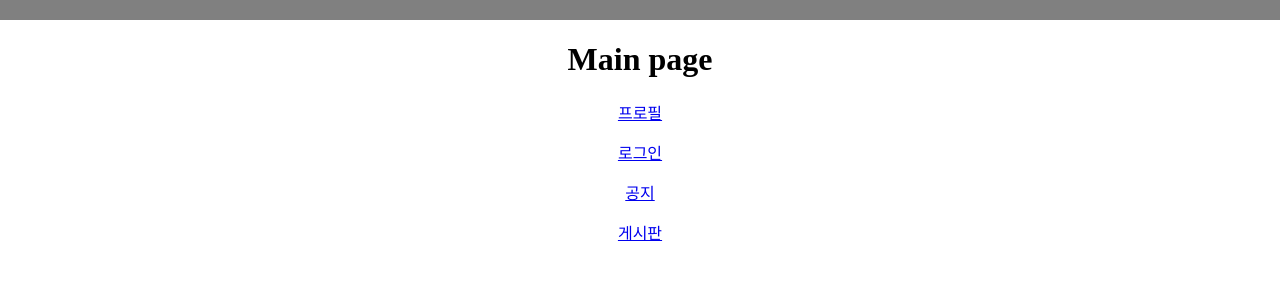
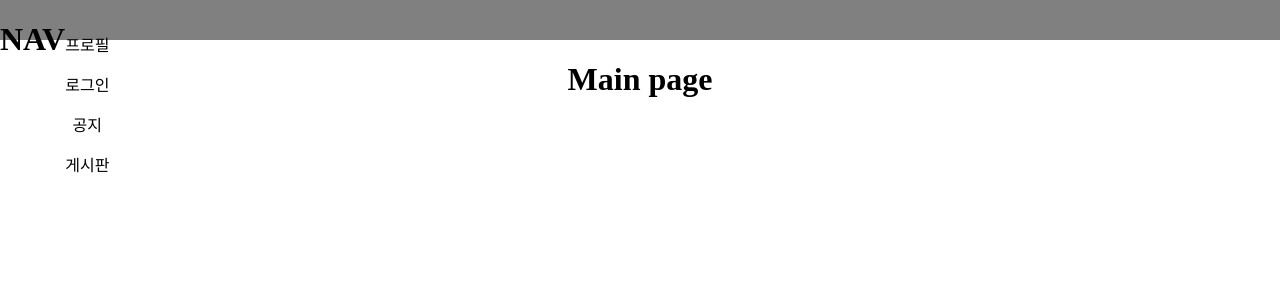
Before and after one commit to rdg1029/ECOmunity-FE, a React (Create React App) app: page / in a window 1280 px wide. Shown: the top 300 px of the page. Built offline with nearby package versions, Linux system fonts and the light colour scheme; a web font is replaced by a local one.

Commit message:
Add Components Directory and Components / MyPoint, Nav, Title

```diff
--- /dev/null
+++ b/src/components/Nav.tsx
@@ -0,0 +1,40 @@
+import React from "react";
+import { Link } from "react-router-dom";
+import styled from "styled-components";
+
+const NavStyle = styled.div`
+    display: flex;
+    flex-direction: row;
+    width: 1920px;
+    height: 40px;
+    background-color: grey;
+`;
+
+const NavMenuStyle = styled.p`
+    flex-direction: row;
+    color: white;
+    a { text-decoration: none; color: black; }
+    a:visited { text-decoration: none; }
+`;
+
+const Nav: React.FC = () => {
+    return(
+        <>
+            <NavStyle>
+                <h1>
+                    NAV
+                </h1>
+                <NavMenuStyle>
+                    <p><Link to='/profile'>프로필</Link></p>
+                    <p><Link to='/login'>로그인</Link></p>
+                    <p><Link to='/notice'>공지</Link></p>
+                    <p><Link to='/post'>게시판</Link></p>
+                </NavMenuStyle>
+            </NavStyle>
+
+        </>
+    );
+
+}
+
+export default Nav;
--- a/src/pages/Main.tsx
+++ b/src/pages/Main.tsx
@@ -1,16 +1,12 @@
 import React from "react";
 import { Link } from "react-router-dom";
-import Nav from "./Nav";
+import Nav from "../components/Nav";
 
 const Main: React.FC = () => {
     return (
         <div>
             <Nav/>
             <h1>Main page</h1>
-            <p><Link to='/profile'>프로필</Link></p>
-            <p><Link to='/login'>로그인</Link></p>
-            <p><Link to='/notice'>공지</Link></p>
-            <p><Link to='/post'>게시판</Link></p>
         </div>
     );
 }
--- a/src/pages/Nav.tsx
+++ /dev/null
@@ -1,14 +0,0 @@
-import React from "react";
-import NavStyle from "../styles/NavStyle";
-
-const Nav: React.FC = () => {
-    return(
-        <>
-            <NavStyle/>
-
-        </>
-    );
-
-}
-
-export default Nav;
--- a/src/styles/NavStyle.tsx
+++ b/src/styles/NavStyle.tsx
@@ -1,10 +1,14 @@
 import styled from "styled-components";
 
 const NavStyle = styled.div`
+    display: flex;
+    flex-direction: row;
     width: 1920px;
-    height: 20px;
+    height: 40px;
     background-color: grey;
+
 
 `;
 
+
 export default NavStyle;
```
Also changed, not shown: src/components/MyPoint.tsx (added, +11 -0 lines), src/components/Title.tsx (added, +10 -0 lines).
